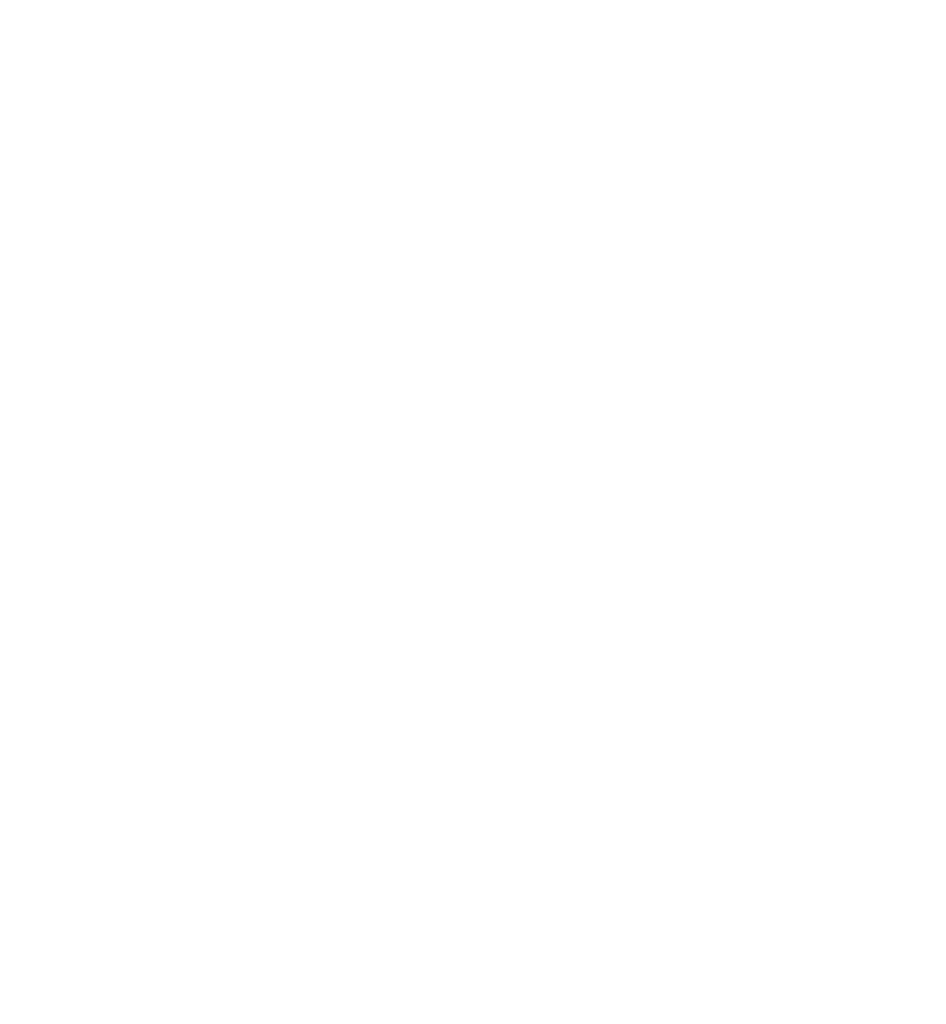
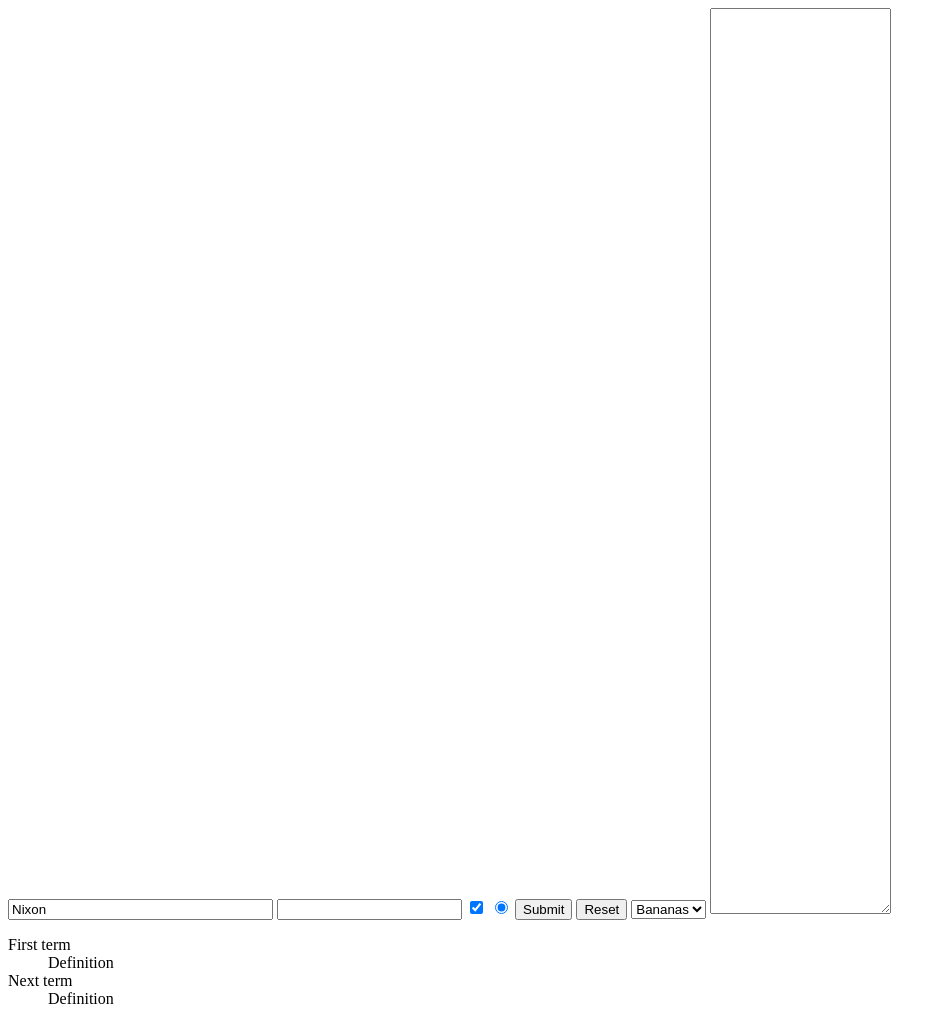
Before and after one commit to RainMtime/web_learning, a plain HTML site: page test.html in a window 1280 px wide. Shown: the whole page, without its empty margins (0-946 px from the left). Before the commit the page ends 800 px from the top, so only its background shows below. Drawn offline with Linux system fonts and the light colour scheme.

Commit message:
提交表单练习Demo

```diff
--- a/test.html
+++ b/test.html
@@ -5,6 +5,31 @@
 <title>这是一个HTML5的网页</title>
 </head>
 <body>
- <script> window.alert('Hello World')</script>
+    <!-- 表单 -->
+ <form action="http://www.example.com/test.asp" method="post/get">
+    <input type="text" name="lastname"
+    value="Nixon" size="30" maxlength="50">
+    <input type="password">
+    <input type="checkbox" checked="checked">
+    <input type="radio" checked="checked">
+    <input type="submit">
+    <input type="reset">
+    <input type="hidden">
+    <select>
+    <option>Apples
+    <option selected>Bananas
+    <option>Cherries
+    </select>
+    <textarea name="Comment" rows="60"
+    cols="20"></textarea>
+    </form>
+
+    <!-- Definition list，自定义列表 -->
+    <dl>
+            <dt>First term</dt>
+            <dd>Definition</dd>
+            <dt>Next term</dt>
+            <dd>Definition</dd>
+    </dl>
 </body>
 </html>
```
